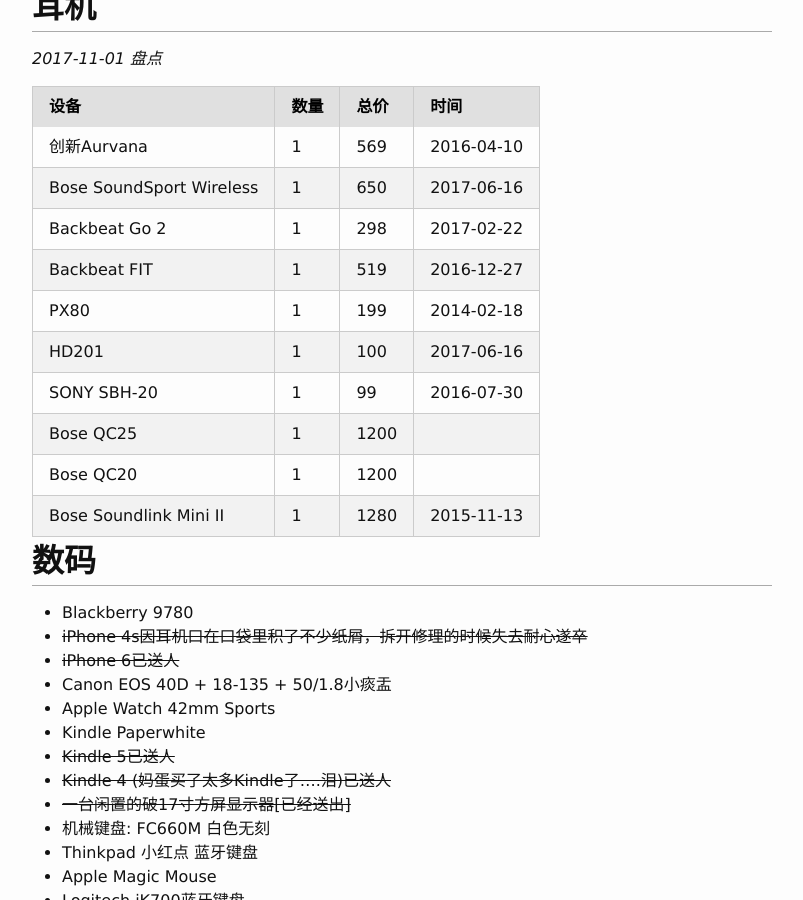
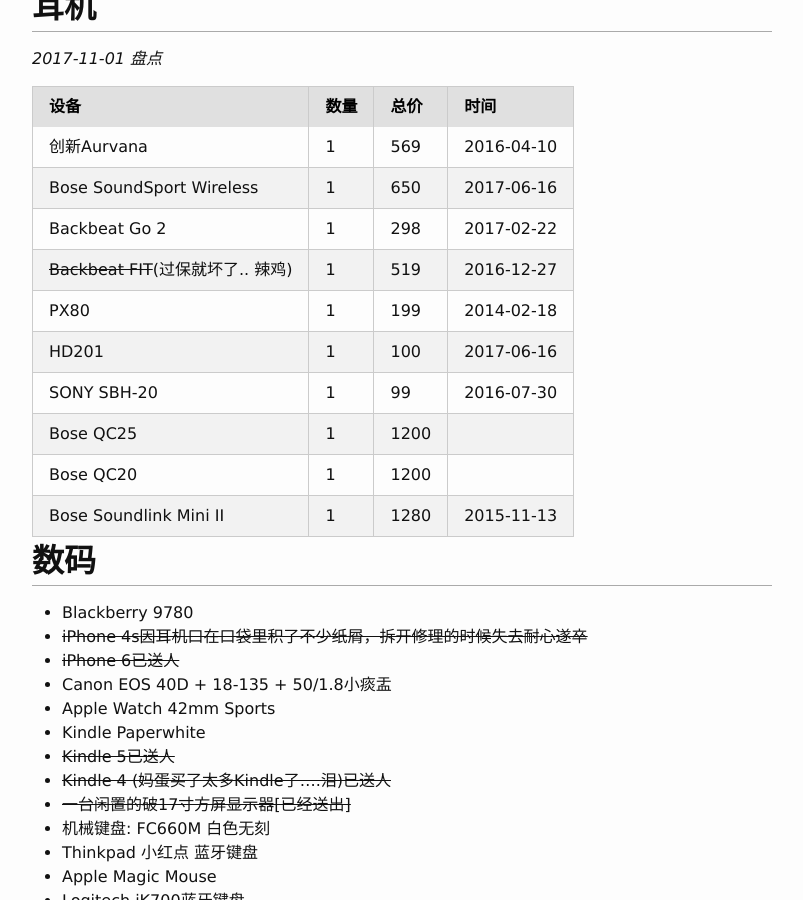
Before and after one commit to scateu/scateu.github.io, a Jekyll site: the page built from _pages/03-devices.md, in a window 1280 px wide and 900 px high, scrolled down 1724 px. Shown: the whole window, without its empty margins (238-1041 px from the left). Built offline with Jekyll 4.4.1, drawn with Linux system fonts in a browser that asks for light colours; comment, search, counter and statistics services are not loaded.

Commit message:
Mon Jul  2 11:59:13 CST 2018

```diff
--- a/_pages/03-devices.md
+++ b/_pages/03-devices.md
@@ -50,18 +50,18 @@
 
 *2017-11-01 盘点*
 
-| 设备                     | 数量 | 总价 | 时间       |
-|--------------------------|------|------|------------|
-| 创新Aurvana              | 1    | 569  | 2016-04-10 |
-| Bose SoundSport Wireless | 1    | 650  | 2017-06-16 |
-| Backbeat Go 2            | 1    | 298  | 2017-02-22 |
-| Backbeat FIT             | 1    | 519  | 2016-12-27 |
-| PX80                     | 1    | 199  | 2014-02-18 |
-| HD201                    | 1    | 100  | 2017-06-16 |
-| SONY SBH-20              | 1    | 99   | 2016-07-30 |
-| Bose QC25                | 1    | 1200 |            |
-| Bose QC20                | 1    | 1200 |            |
-| Bose Soundlink Mini II   | 1    | 1280 | 2015-11-13 |
+| 设备                                       | 数量 | 总价 | 时间       |
+|--------------------------------------------|------|------|------------|
+| 创新Aurvana                                | 1    | 569  | 2016-04-10 |
+| Bose SoundSport Wireless                   | 1    | 650  | 2017-06-16 |
+| Backbeat Go 2                              | 1    | 298  | 2017-02-22 |
+| <del>Backbeat FIT</del>(过保就坏了.. 辣鸡) | 1    | 519  | 2016-12-27 |
+| PX80                                       | 1    | 199  | 2014-02-18 |
+| HD201                                      | 1    | 100  | 2017-06-16 |
+| SONY SBH-20                                | 1    | 99   | 2016-07-30 |
+| Bose QC25                                  | 1    | 1200 |            |
+| Bose QC20                                  | 1    | 1200 |            |
+| Bose Soundlink Mini II                     | 1    | 1280 | 2015-11-13 |
 
 
 ## 数码
```
